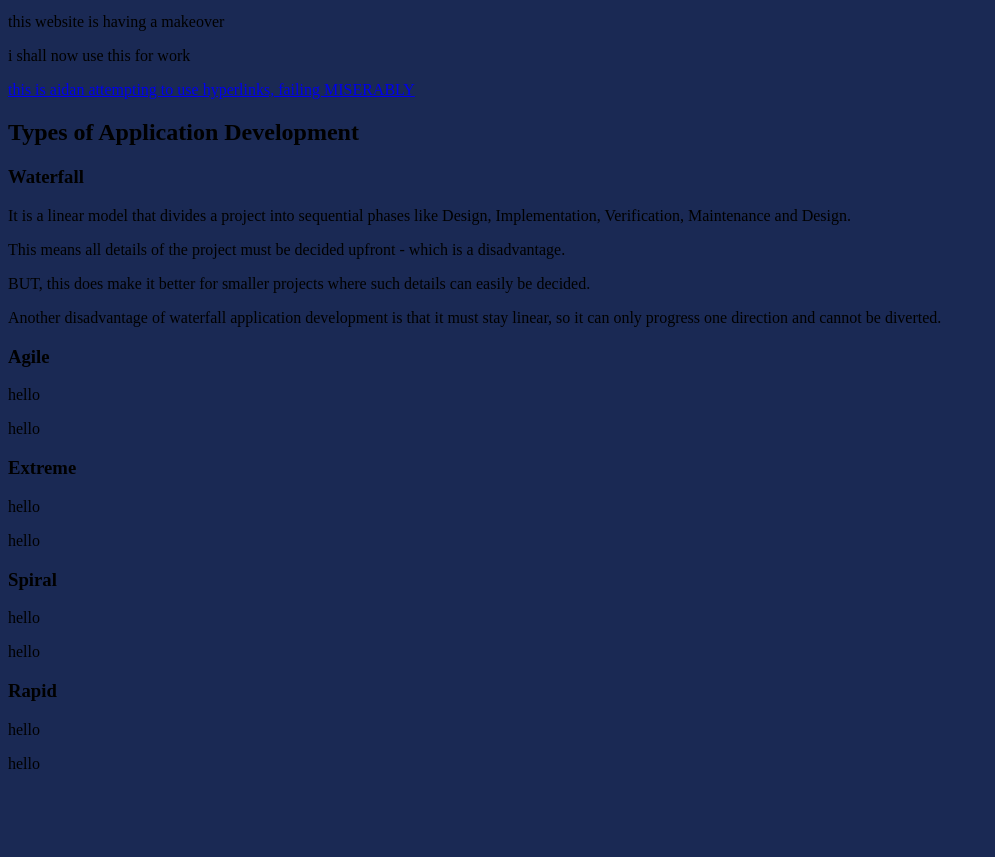
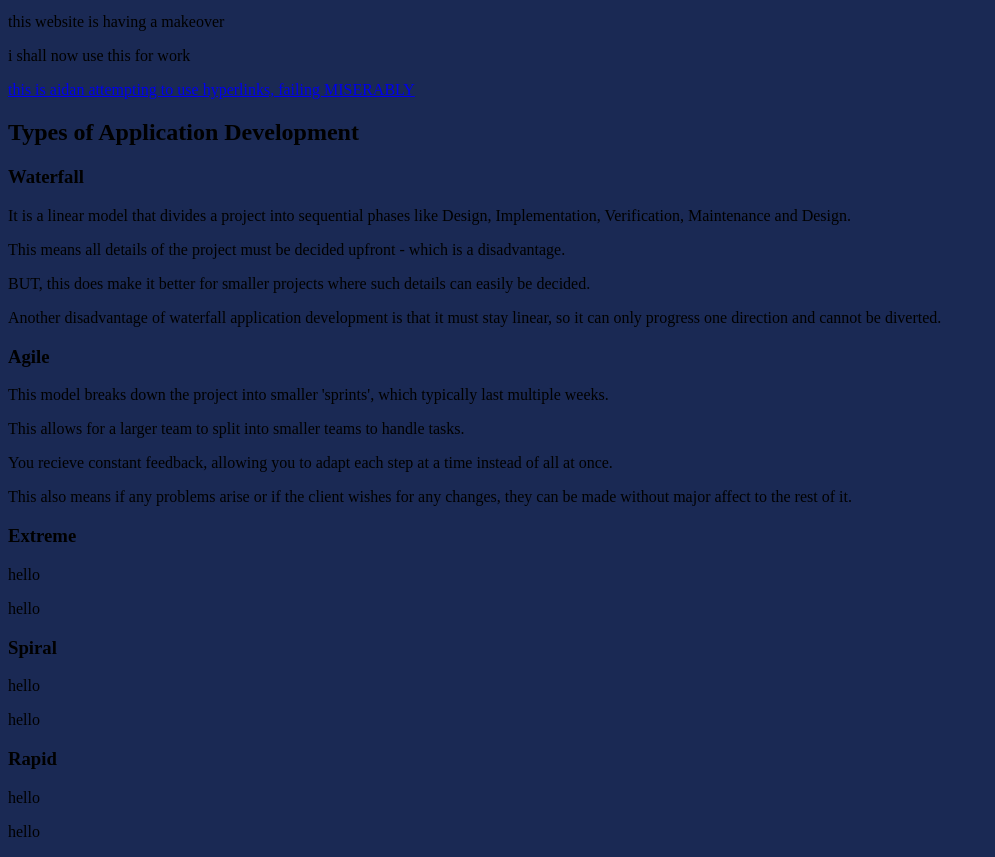
Before and after one commit to aidankkb/aidankkb.uk, a plain HTML site: page index.html in a window 1280 px wide. Shown: the part 87-944 px from the top of the page, without its empty margins (0-995 px from the left). Before the commit the page ends 876 px from the top, so only its background shows below. Drawn offline with Linux system fonts and the light colour scheme.

Commit message:
Update index.html

```diff
--- a/index.html
+++ b/index.html
@@ -19,8 +19,10 @@
         <p> Another disadvantage of waterfall application development is that it must stay linear, so it can only progress one direction and cannot be diverted. </p>
 
         <h3>Agile</h3>
-        <p> hello </p>
-        <p> hello </p>
+        <p> This model breaks down the project into smaller 'sprints', which typically last multiple weeks. </p>
+        <p> This allows for a larger team to split into smaller teams to handle tasks. </p>
+        <p> You recieve constant feedback, allowing you to adapt each step at a time instead of all at once. </p>
+        <p> This also means if any problems arise or if the client wishes for any changes, they can be made without major affect to the rest of it. </p>
 
         <h3>Extreme</h3>
         <p> hello </p>
```
